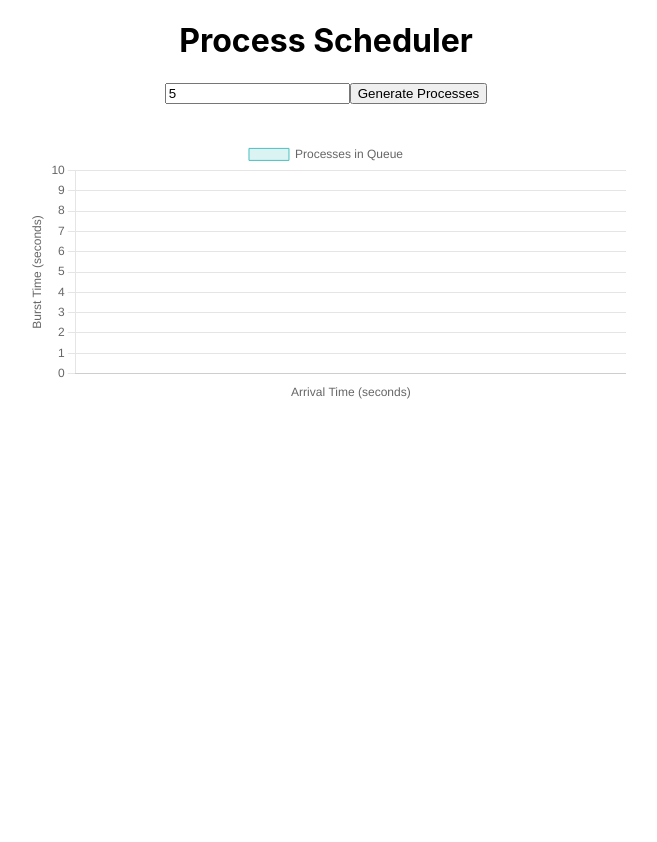
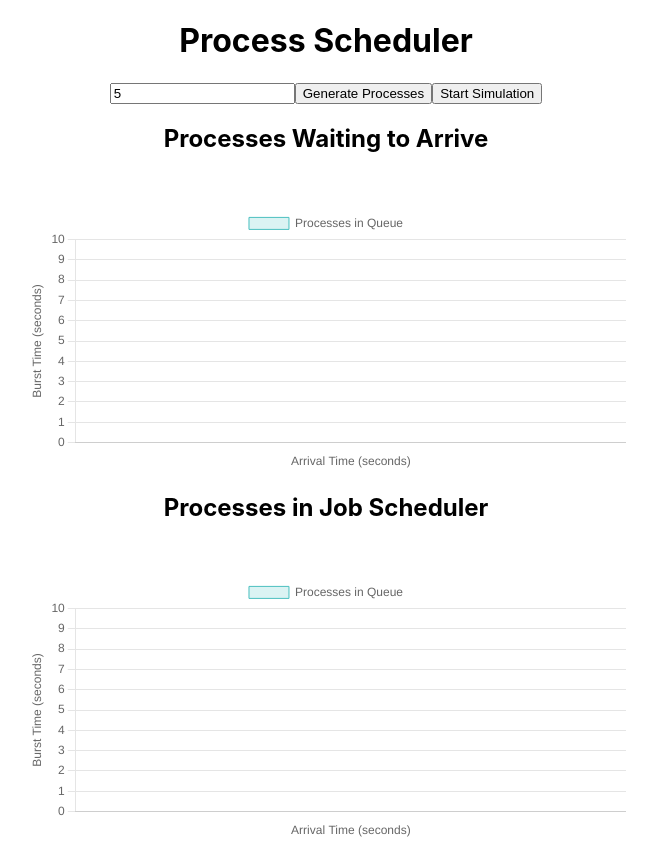
Before and after one commit to HallSysOps/new-cpu-sim, a React (Create React App) app in the folder cpu-simulator/: page / in a window 1280 px wide. Shown: the whole page, without its empty margins (314-971 px from the left). Before the commit the page ends 800 px from the top, so only its background shows below. Built offline with nearby package versions, Linux system fonts and the light colour scheme.

Commit message:
Implemented an Arrived Queue and SJF

```diff
--- a/cpu-simulator/src/App.js
+++ b/cpu-simulator/src/App.js
@@ -6,6 +6,7 @@ import { generateProcesses, Queue } from './models/Process';
 import BarChart from './components/currentQueue';
 import { fifo } from './algorithms/fifo';
 import { sjf } from './algorithms/sjf';
+import { updateArrivedQueue } from './algorithms/updateArrivedQueue';
 
 
 function App() {
@@ -24,18 +25,27 @@ function App() {
      const [currentTime, setCurrentTime] = useState(0); // Used to track time once processes have been generated
      const [numProcesses, setNumProcesses] = useState(5); // Default 5 processes
      const [processQueue, setProcessQueue] = useState(new Queue());
+     const [arrivedQueue, setArrivedQueue] = useState(new Queue());
+     const [isRunning, setIsRunning] = useState(false);
 
      const handleGenerateProcesses = ()=>{
       const queue = generateProcesses(Number(numProcesses));
       setCurrentTime(0);
       setProcessQueue(queue);
+      setArrivedQueue(new Queue());
+      setIsRunning(false);
+  };
+  const handleStartSimulation = () => {
+    setIsRunning(true);
   };
 
   useEffect(() => {
+    if (!isRunning) return;
     const interval = setInterval(() => {
         setCurrentTime(prevTime => prevTime + 1);
+        updateArrivedQueue(currentTime, processQueue, arrivedQueue);
         // May need to create a queue that drops a process into an algo's queue when currentTime == arrivalTime
-        sjf(processQueue, currentTime); // This automatically updates the chart as well
+        fifo(arrivedQueue, currentTime); // This automatically updates the chart as well
         //TODO: Implement other algos and test in here
         //TODO: Find out a way to pass functions as an argument to allow a user to pick what algo they want to run
         //TODO: Implement method to run all functions at the same time
@@ -43,7 +53,7 @@ function App() {
     }, 1000);
 
     return () => clearInterval(interval);
-}, [processQueue, currentTime]);
+}, [isRunning, currentTime, processQueue, arrivedQueue]);
 
 
   return (
@@ -60,7 +70,15 @@ function App() {
 
       {/* Button to generate processes */}
       <button onClick={handleGenerateProcesses}>Generate Processes</button>
-      <BarChart data={processQueue}/>
+
+      {/* Start Simulation button */}
+      <button onClick={handleStartSimulation} disabled={isRunning}>Start Simulation</button>
+
+      <h2>Processes Waiting to Arrive</h2>
+      <BarChart data={processQueue} />
+
+      <h2>Processes in Job Scheduler</h2>
+      <BarChart data={arrivedQueue} />
     </div>
   );
 }
--- a/cpu-simulator/src/algorithms/fifo.js
+++ b/cpu-simulator/src/algorithms/fifo.js
@@ -1,5 +1,5 @@
 export function fifo(queue, currentTime){
-    if(!queue.isEmpty() && queue.peek().arrivalTime <= currentTime){
+    if(!queue.isEmpty()){
         let process = queue.peek();
 
         process.burstTime -= 1;
--- a/cpu-simulator/src/algorithms/sjf.js
+++ b/cpu-simulator/src/algorithms/sjf.js
@@ -1,17 +1,15 @@
 import { Queue } from "../models/Process";
 
 export function sjf(queue, currentTime){
-    if(!queue.isEmpty()){
-        let arrivedProcesses = queue.items.filter(p => p.arrivalTime <= currentTime);
-        if(arrivedProcesses.length >= 1){
-            arrivedProcesses.sort((a,b) => a.burstTime - b.burstTime);
+    if (!queue.isEmpty()) {
+        // Sort the queue based on burstTime (ascending order)
+        queue.items.sort((a, b) => a.burstTime - b.burstTime);
 
-            let process = arrivedProcesses[0];
-            process.burstTime -= 1;
+        let process = queue.peek(); // Get process with shortest burst time
+        process.burstTime -= 1;
 
-            if(process.burstTime == 0){
-                queue.dequeue();
-            }
+        if (process.burstTime === 0) {
+            queue.dequeue(); // Remove process when burst time reaches 0
         }
     }
 }
--- /dev/null
+++ b/cpu-simulator/src/algorithms/updateArrivedQueue.js
@@ -0,0 +1,6 @@
+export function updateArrivedQueue(currentTime, processQueue, arrivedQueue) {
+    while (!processQueue.isEmpty() && processQueue.peek().arrivalTime <= currentTime) {
+        let process = processQueue.dequeue(); // Remove from processQueue
+        arrivedQueue.enqueue(process); // Add to arrivedQueue
+    }
+}
--- a/cpu-simulator/src/components/currentQueue.js
+++ b/cpu-simulator/src/components/currentQueue.js
@@ -7,7 +7,7 @@ ChartJS.register(CategoryScale, LinearScale, BarElement, Title, Tooltip, Legend)
 
 const BarChart = ({data})=>{
     const chartData = {
-        labels: data.items.map(p => 'PID: ' + p.pid),
+        labels: data.items.map(p => 'PID: ' + p.pid + ' | Arrival Time: ' + p.arrivalTime),
         datasets: [
             {
                 label: 'Processes in Queue',
@@ -30,7 +30,7 @@ const BarChart = ({data})=>{
             tooltip:{
                 callbacks: {
                     label: function (tooltipItem) {
-                        const process = data.values[tooltipItem.dataIndex]; // Get corresponding process
+                        const process = data.items[tooltipItem.dataIndex]; // Get corresponding process
                         return `PID: ${process.pid} | Arrival: ${process.arrivalTime}s | Burst: ${process.burstTime}s | Priority: ${process.priority}`;
                     },
                 },
--- a/cpu-simulator/src/models/Process.js
+++ b/cpu-simulator/src/models/Process.js
@@ -13,7 +13,7 @@ function generateProcesses(n){
 
     for(let i = 0; i < n ; i++){
         const arrivalTime = generateRandomN(0, 10); // 0-10s arrival time
-        const burstTime = generateRandomN(2, 10); // 0-10s burst time
+        const burstTime = generateRandomN(2, 10); // 2-10s burst time
         const priority = 0; // Rule 3 from https://pages.cs.wisc.edu/~remzi/OSTEP/cpu-sched-multi.pdf: When job enters system, it is placed at highest priority
 
         const process = new Process(i, arrivalTime, burstTime, priority);
```
